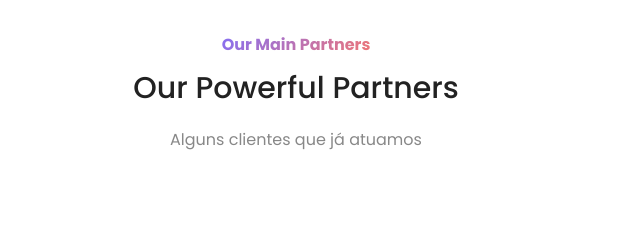
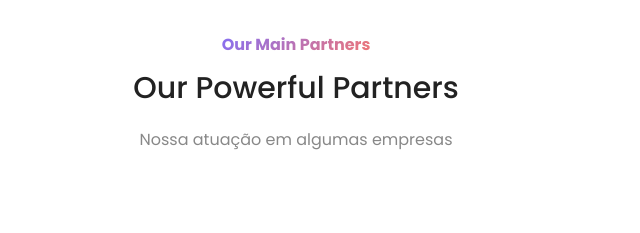
Before and after one commit to riseefy/landpage, a plain HTML site: page index.html in a window 1280 px wide. Shown: the part 5200-5433 px from the top of the page, 344-984 px from the left. Drawn offline with Linux system fonts and the light colour scheme; files whose address does not match are found by name.

Commit message:
Atuação

```diff
--- a/index.html
+++ b/index.html
@@ -566,7 +566,7 @@
                             <span>Our Main Partners</span>
                         </div>
                         <h2 class="fadeInUp" data-wow-delay="0.3s">Our powerful Partners</h2>
-                        <p class="fadeInUp" data-wow-delay="0.4s">Alguns clientes que já atuamos</p>
+                        <p class="fadeInUp" data-wow-delay="0.4s">Nossa atuação em algumas empresas</p>
                     </div>
                     <div class="row">
 
```
